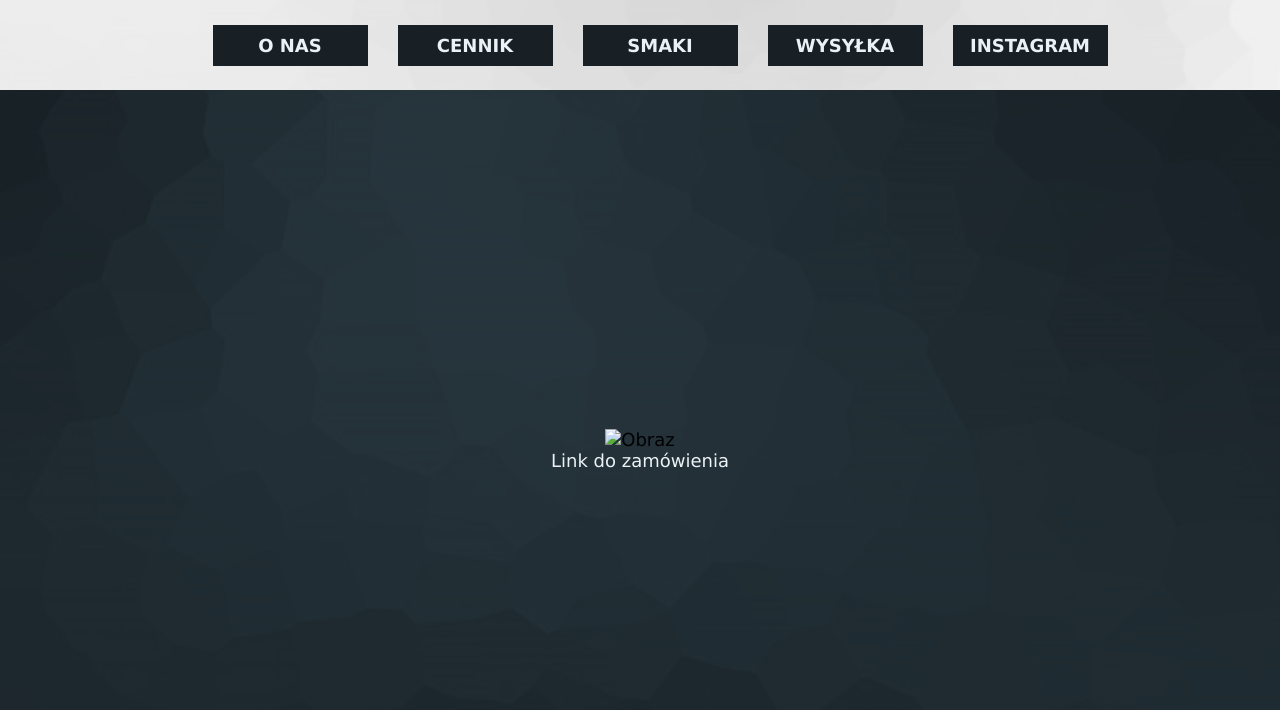
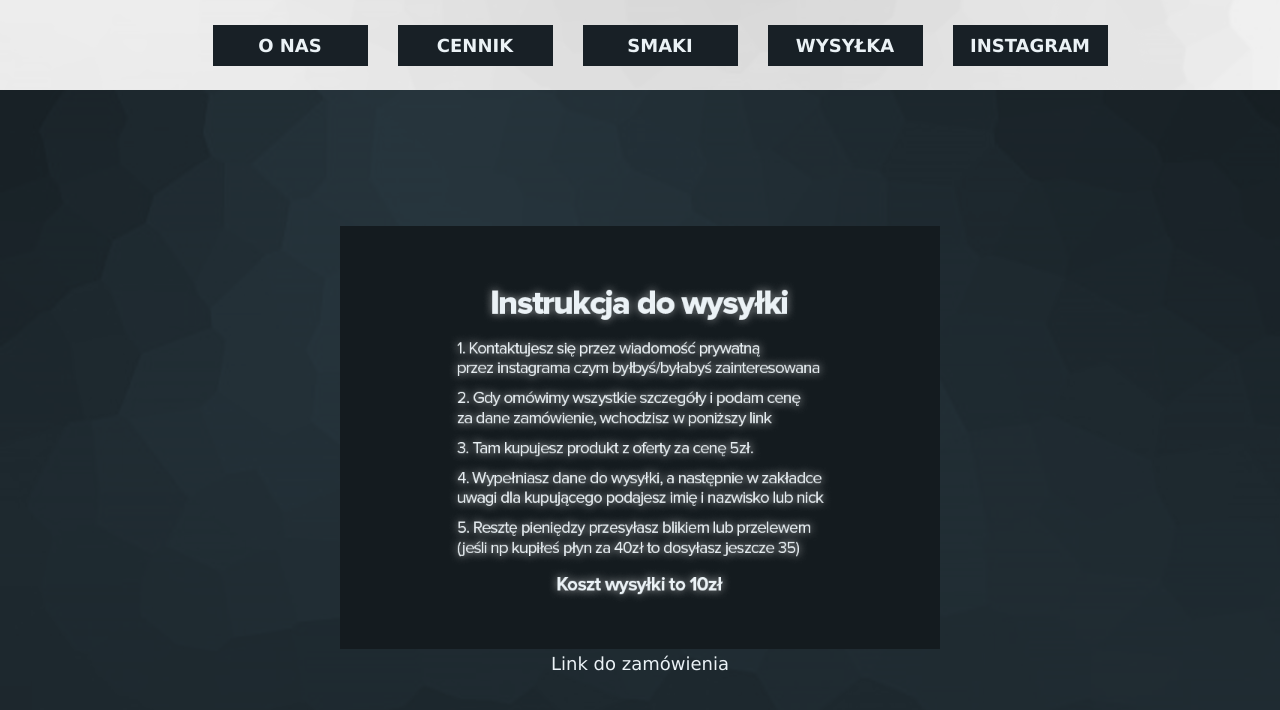
Before and after one commit to AceKing1/posolone, a plain HTML site: page wysylka.html in a window 1280 px wide. Drawn offline with Linux system fonts and the light colour scheme.

Commit message:
Update wysylka.html

```diff
--- a/wysylka.html
+++ b/wysylka.html
@@ -112,7 +112,7 @@ a:hover
 		</ul>
 	</div>
 	<div id="content">
-		<img src="instrukcja wysyłki.png" alt="Obraz"> <br/>
+		<img src="wysylka.png" alt="Obraz"> <br/>
 		<a href="" target="_blank">Link do zamówienia</a>
 
 	</div>
```
